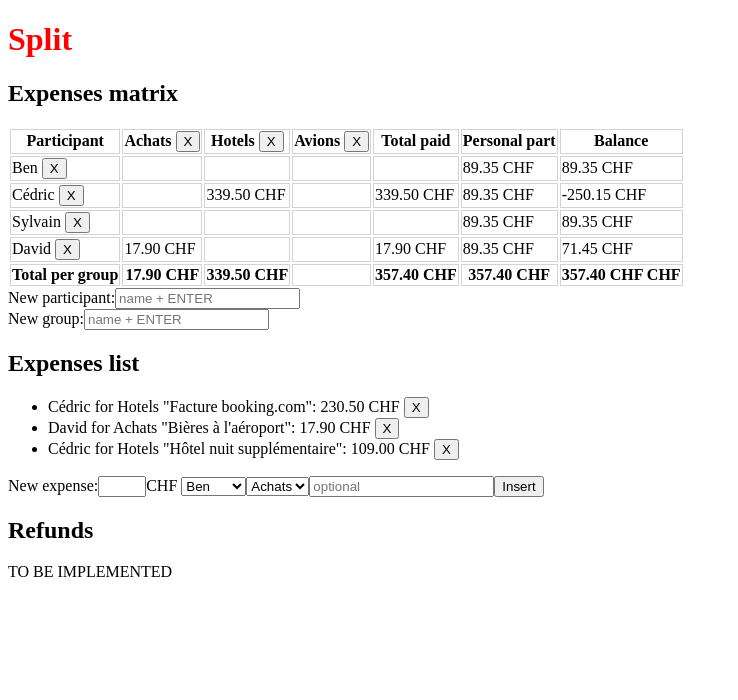
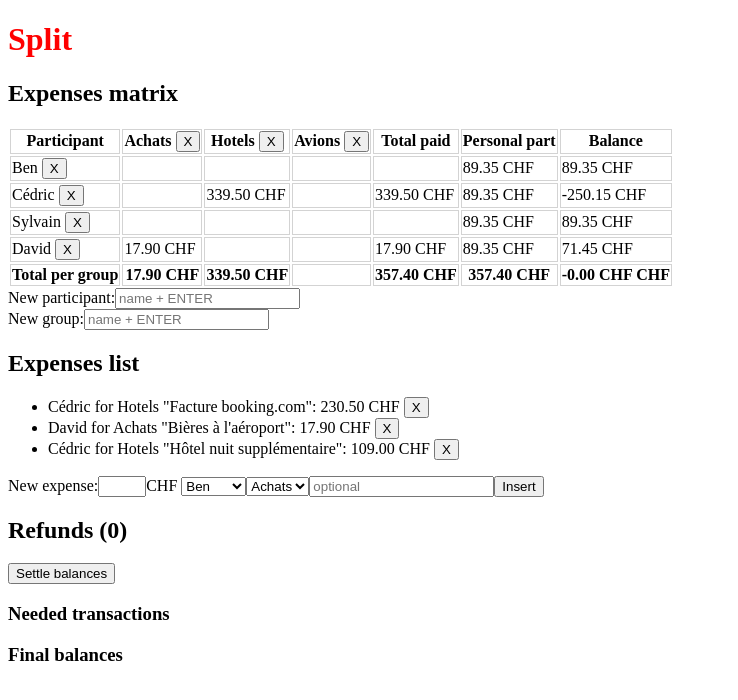
Before and after one commit to jeanmonod/split, a Vue app: page / in a window 1280 px wide. Shown: the top 700 px of the page, without its empty margins (0-738 px from the left). Built offline with nearby package versions, Linux system fonts and the light colour scheme.

Commit message:
Implement the refund

```diff
--- a/src/components/Refunds.vue
+++ b/src/components/Refunds.vue
@@ -1,6 +1,41 @@
 <template>
     <div>
-        <h2>Refunds</h2>
-        TO BE IMPLEMENTED
+        <h2>Refunds ({{absoluteRefundBalances}})</h2>
+        <button v-if="refunds.resolver == null" @click="solveBalances()">Settle balances</button>
+        <button v-if="refunds.resolver != null" @click="stopResolver()">Stop resolution</button>
+        <h3>Needed transactions</h3>
+        <ul>
+            <li v-for="r in refunds.transactions">
+                From {{ getParticipant(r.from).name }} to {{ getParticipant(r.to).name }}: {{ r.amount | CHF}}
+            </li>
+        </ul>
+        <h3>Final balances</h3>
+        <ul>
+            <li v-for="(balance, pid) in refunds.balances">
+                {{ getParticipant(pid).name }}: {{ balance | CHF}}
+            </li>
+        </ul>
     </div>
 </template>
+
+<script>
+  import {mapState, mapGetters} from 'vuex'
+
+  export default {
+    methods: {
+      solveBalances() {
+        this.$store.dispatch('startResolver');
+      },
+      stopResolver() {
+        this.$store.dispatch('stopResolver');
+      }
+    },
+    computed: {
+      ...mapState(['refunds']),
+      ...mapGetters({
+        getParticipant: 'getParticipant',
+        absoluteRefundBalances: 'absoluteRefundBalances'
+      }),
+    },
+  }
+</script>
--- a/src/store/actions.js
+++ b/src/store/actions.js
@@ -1,3 +1,10 @@
+function getBestTransaction(balances) {
+  const richest = Object.keys(balances).reduce((a, b) => balances[a] > balances[b] ? a : b);
+  const poorest = Object.keys(balances).reduce((a, b) => balances[a] < balances[b] ? a : b);
+  const amount = Math.min(Math.abs(balances[poorest]), balances[richest]);
+  return {from: richest, to: poorest, amount: amount};
+}
+
 const actions = {
   addParticipant(context, name) {
     context.commit('addParticipant', name);
@@ -17,6 +24,24 @@ const actions = {
   removeExpense(context, id) {
     context.commit('removeExpense', id);
   },
+  startResolver(context) {
+    let balances = {};
+    Object.keys(context.state.participants).forEach(function (id) {
+      balances[id] = context.getters.getParticipantBalance(id);
+    });
+    context.commit('initBalances', balances);
+    const resolver = setInterval(function() {
+      context.commit('addTransaction', getBestTransaction(context.state.refunds.balances));
+      if (context.getters.absoluteRefundBalances < 10) {
+        context.dispatch('stopResolver');
+      }
+    }, 1000);
+    context.commit('addResolver', resolver);
+  },
+  stopResolver(context) {
+    clearTimeout(context.state.refunds.resolver);
+    context.commit('clearResolver');
+  }
 };
 
 export default actions;
--- a/src/store/index.js
+++ b/src/store/index.js
@@ -21,6 +21,11 @@ const initialState = {
     1: {id: 1, amount: 230.5, participant: 2, group: 2, name: 'Facture booking.com'},
     2: {id: 2, amount: 17.90, participant: 4, group: 1, name: 'Bières à l\'aéroport'},
     3: {id: 3, amount: 109.0, participant: 2, group: 2, name: 'Hôtel nuit supplémentaire'}
+  },
+  refunds: {
+    resolver: null,
+    balances: {},
+    transactions: {}
   }
 };
 
@@ -34,7 +39,7 @@ export default new Vuex.Store({
     getGroup: (state) => (id) => state.groups[id],
     expensesSum: (state) => (participantId, groupId) => {
       return Object.values(state.expenses).reduce(function (sum, expense) {
-        if ((groupId == null || expense.group === groupId) && (participantId == null || expense.participant === participantId)) {
+        if ((groupId == null || expense.group == groupId) && (participantId == null || expense.participant == participantId)) {
           sum += expense.amount;
         }
         return sum;
@@ -45,5 +50,6 @@ export default new Vuex.Store({
     sumParts: (state, getters) => Object.keys(state.participants).reduce((sum, pid) => sum + getters.getParticipantPart(pid), 0),
     getParticipantBalance: (state, getters) => (id) => getters.getParticipantPart(id) - getters.expensesSum(id, null),
     sumBalances: (state, getters) => Object.keys(state.participants).reduce((sum, pid) => sum + getters.getParticipantBalance(pid), 0),
+    absoluteRefundBalances: (state) => Object.values(state.refunds.balances).reduce((sum, bal) => sum + Math.abs(bal), 0)
   }
 })
--- a/src/store/mutations.js
+++ b/src/store/mutations.js
@@ -1,9 +1,13 @@
 import Vue from 'vue';
+
+function nextId(object) {
+  return Math.max(0, ...Object.keys(object)) + 1;
+}
 
 const mutations = {
 
   addParticipant(state, name) {
-    const newId = Math.max(...Object.keys(state.participants)) + 1;
+    const newId = nextId(state.participants);
     Vue.set(state.participants, newId, {id: newId, name: name});
   },
   removeParticipant(state, id) {
@@ -17,7 +21,7 @@ const mutations = {
 
 
   addGroup(state, name) {
-    const newId = Math.max(...Object.keys(state.groups)) + 1;
+    const newId = nextId(state.groups);
     Vue.set(state.groups, newId, {id: newId, name: name});
   },
   removeGroup(state, id) {
@@ -31,7 +35,7 @@ const mutations = {
 
 
   addExpense(state, params) {
-    const newId = Math.max(...Object.keys(state.expenses)) + 1;
+    const newId = nextId(state.expenses);
     Vue.set(state.expenses, newId, {
       id: newId,
       amount: params.amount,
@@ -44,6 +48,26 @@ const mutations = {
     Vue.delete(state.expenses, id);
   },
 
+
+  initBalances(state, balances) {
+    state.refunds = {
+      balances: balances,
+      transactions: {}
+    }
+  },
+  addTransaction(state, transation) {
+    const newId = nextId(state.refunds.transactions);
+    Vue.set(state.refunds.transactions, newId, {id: newId, ...transation});
+    Vue.set(state.refunds.balances, transation.from, state.refunds.balances[transation.from]-transation.amount);
+    Vue.set(state.refunds.balances, transation.to, state.refunds.balances[transation.to]+transation.amount);
+  },
+  addResolver(state, resolver) {
+    Vue.set(state.refunds, 'resolver', resolver);
+  },
+  clearResolver(state) {
+    Vue.set(state.refunds, 'resolver', null);
+  }
+
 };
 
 export default mutations;
```
